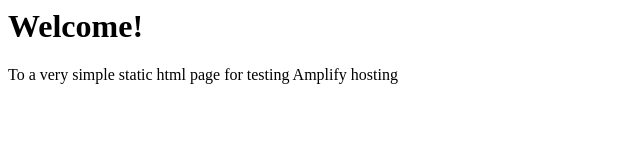
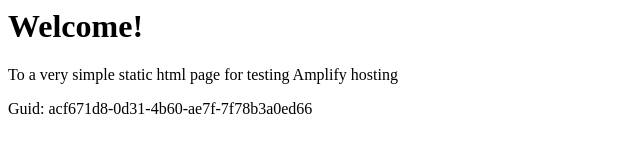
Before and after one commit to aws-aemilia-kix/Github-PR-Commit-Integration-Test-DoNotTouch-Gith-OKSLNVO2-v1-preprod-ap-northeast-3, a website: page src/index.html in a window 1280 px wide. Shown: the whole page, without its empty margins (0-640 px from the left). Drawn offline with Linux system fonts and the light colour scheme.

Commit message:
commit from integ tests

```diff
--- a/src/index.html
+++ b/src/index.html
@@ -1,3 +1,5 @@
+
+
 <html lang="en">
 
 <head>
@@ -10,6 +12,6 @@
 <body>
     <h1>Welcome!</h1>
     <p>To a very simple static html page for testing Amplify hosting</p>
-</body>
+    <p>Guid: acf671d8-0d31-4b60-ae7f-7f78b3a0ed66</p></body>
 
 </html>
```
